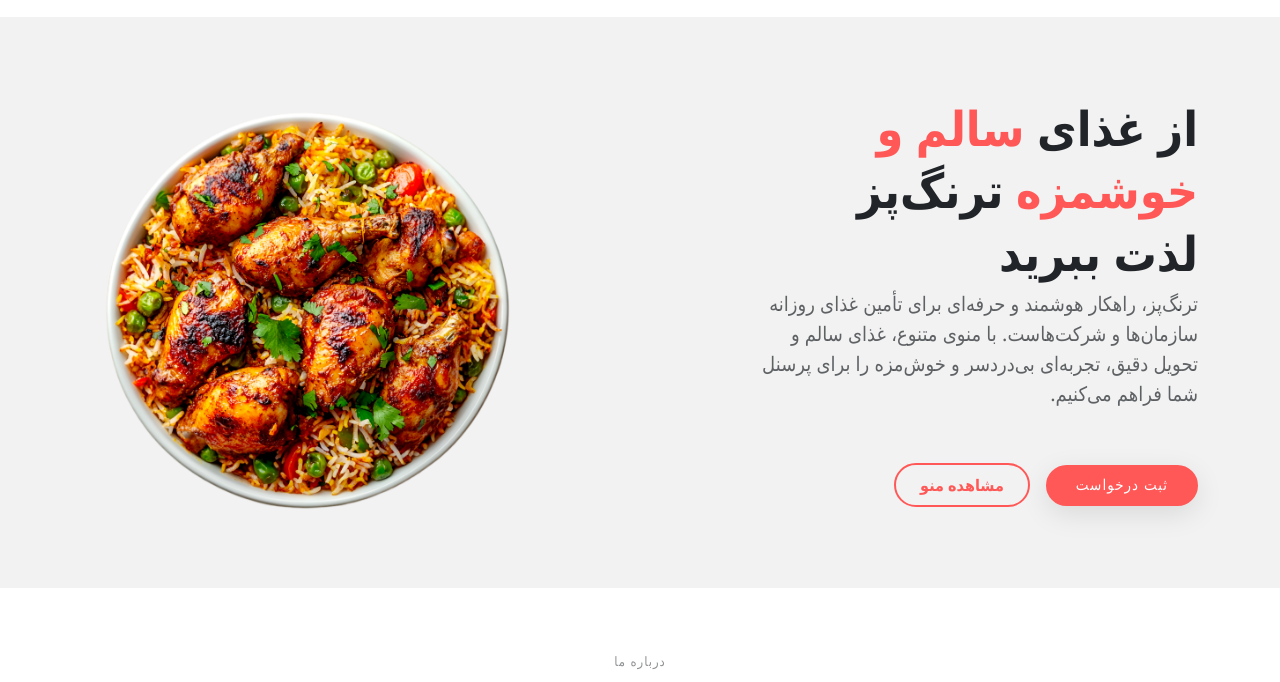
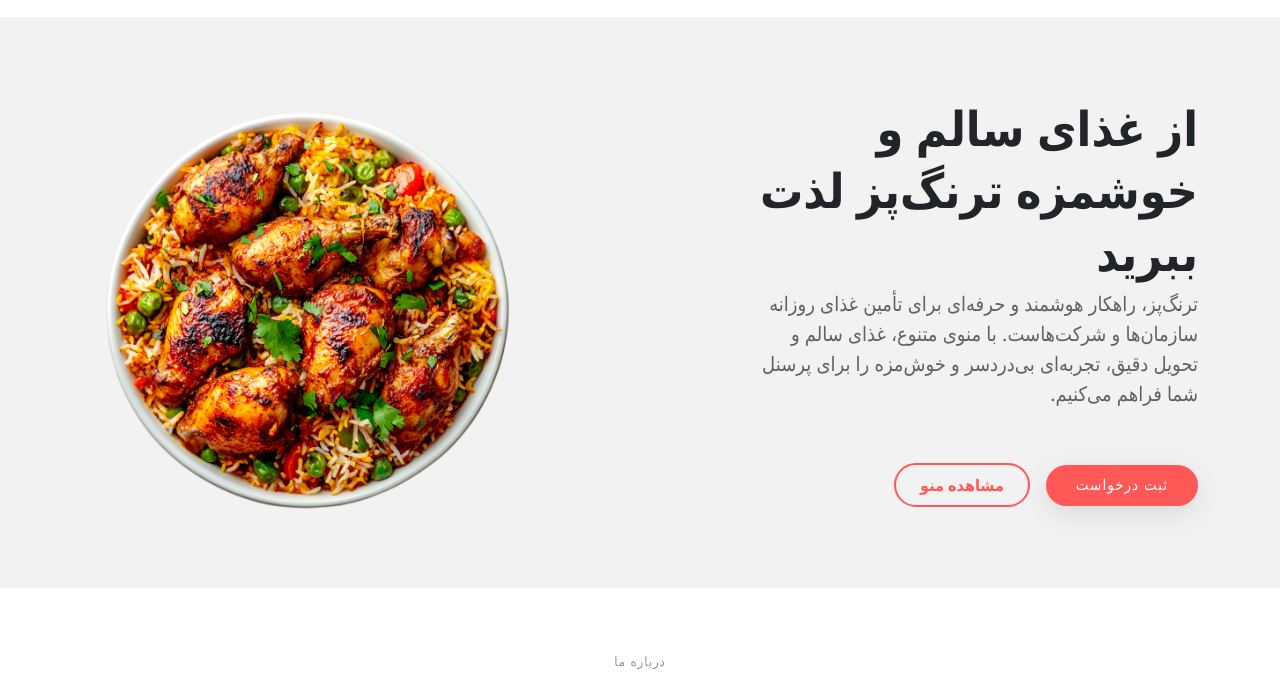
Before and after one commit to aaryanmehr/torangpaz-dev, a plain HTML site: page Torangpaz Bootstrap (Frontend)/Torangpaz/index.html in a window 1280 px wide. Shown: the part 76-758 px from the top of the page. Drawn offline with nearby package versions, Linux system fonts and the light colour scheme; no server answers; a web font is replaced by a local one.

Commit message:
Update index.html

```diff
--- a/Torangpaz Bootstrap (Frontend)/Torangpaz/index.html
+++ b/Torangpaz Bootstrap (Frontend)/Torangpaz/index.html
@@ -97,9 +97,8 @@
       <div class="container">
         <div class="row gy-4 justify-content-center justify-content-lg-between">
           <div class="col-lg-5 order-2 order-lg-1 d-flex flex-column justify-content-center">
-            <h1 data-aos="fade-up">
-              از غذای <span style="color: #FF5857;">سالم و خوشمزه</span> ترنگ‌پز<br>لذت ببرید
-            </h1>
+            <h1 id="hero-title">از غذای سالم و خوشمزه ترنگ‌پز لذت ببرید</h1>
+
             <p data-aos="fade-up" data-aos-delay="100">
               ترنگ‌پز، راهکار هوشمند و حرفه‌ای برای تأمین غذای روزانه سازمان‌ها و شرکت‌هاست. با منوی متنوع، غذای سالم و تحویل دقیق، تجربه‌ای بی‌دردسر و خوش‌مزه را برای پرسنل شما فراهم می‌کنیم.
             </p>
```
